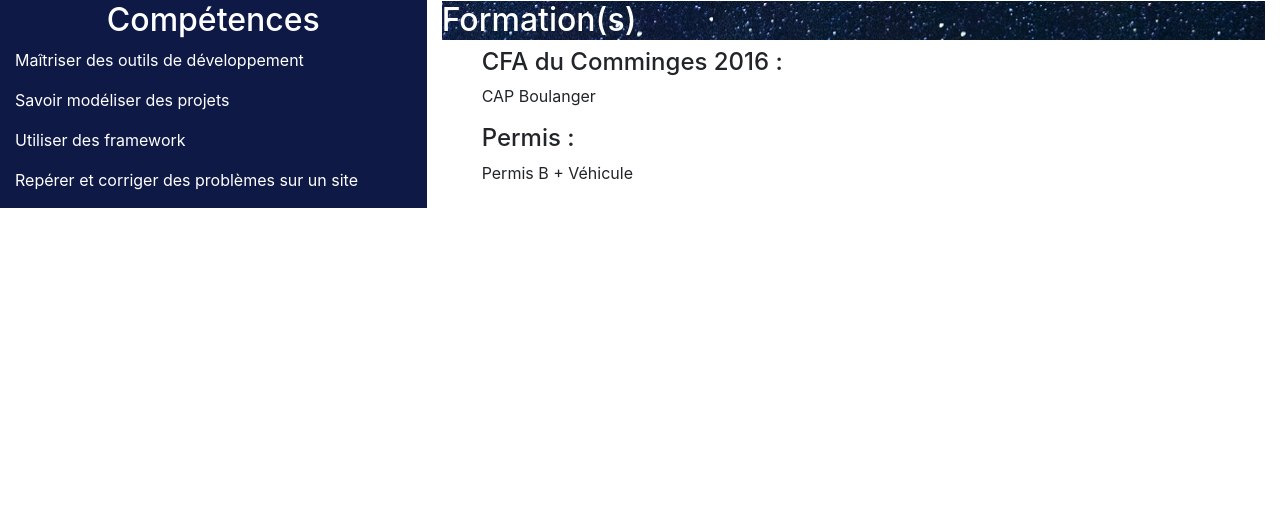
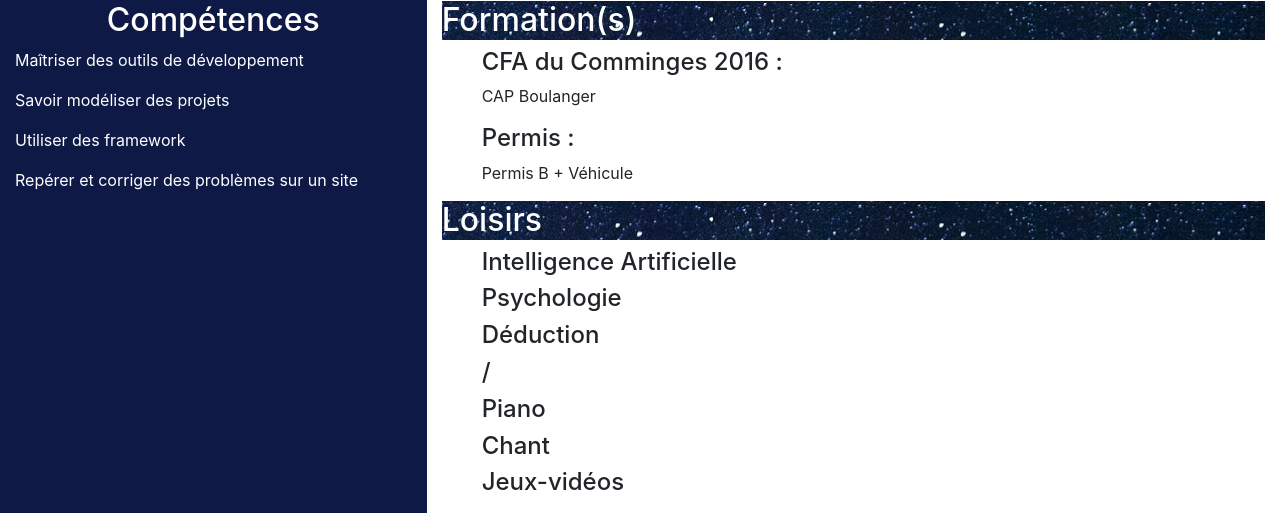
Before and after one commit to Alencruser/cv-3, a PHP site: page /cv.php in a window 1280 px wide. Shown: the part 640-1153 px from the top of the page. Before the commit the page ends 848 px from the top, so only its background shows below. Run offline with PHP 8.4, Linux system fonts and the light colour scheme; some libraries are stand-ins or nearby versions.

Commit message:
reajustement

```diff
--- a/cv.php
+++ b/cv.php
@@ -63,9 +63,19 @@
 									<li><h4>Permis :</h4>
 										<p>Permis B + Véhicule</p></li>
 									</ul>
+									<h2 class="title">Loisirs</h2>
+									<ul>
+										<li><h4>Intelligence Artificielle</h4></li>
+										<li><h4>Psychologie</h4></li>
+										<li><h4>Déduction</h4></li>
+										<li><h4>/</h4></li>
+										<li><h4>Piano</h4></li>
+										<li><h4>Chant</h4></li>
+										<li><h4>Jeux-vidéos</h4></li>
+									</ul>
 								</div>
 							</div>
-							<script>ScrollReveal().reveal('.parttwo',{delay:300});</script>
+							<script>ScrollReveal().reveal('.parttwo',{delay:500});</script>
 							<script src="https://code.jquery.com/jquery-3.3.1.slim.min.js" integrity="sha384-q8i/X+965DzO0rT7abK41JStQIAqVgRVzpbzo5smXKp4YfRvH+8abtTE1Pi6jizo" crossorigin="anonymous"></script>
 							<script src="https://cdnjs.cloudflare.com/ajax/libs/popper.js/1.14.3/umd/popper.min.js" integrity="sha384-ZMP7rVo3mIykV+2+9J3UJ46jBk0WLaUAdn689aCwoqbBJiSnjAK/l8WvCWPIPm49" crossorigin="anonymous"></script>
 							<script src="https://stackpath.bootstrapcdn.com/bootstrap/4.1.2/js/bootstrap.min.js" integrity="sha384-o+RDsa0aLu++PJvFqy8fFScvbHFLtbvScb8AjopnFD+iEQ7wo/CG0xlczd+2O/em" crossorigin="anonymous"></script>
```
